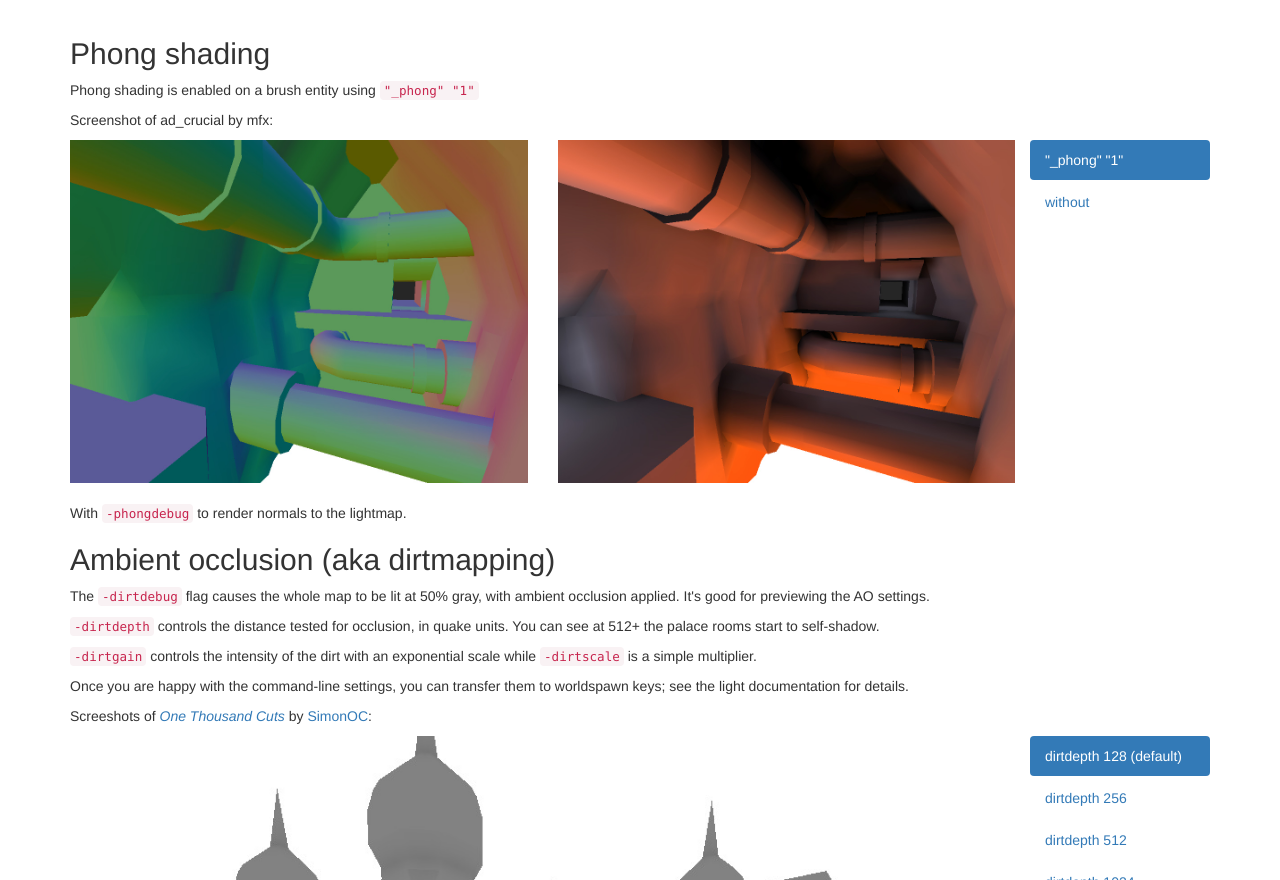
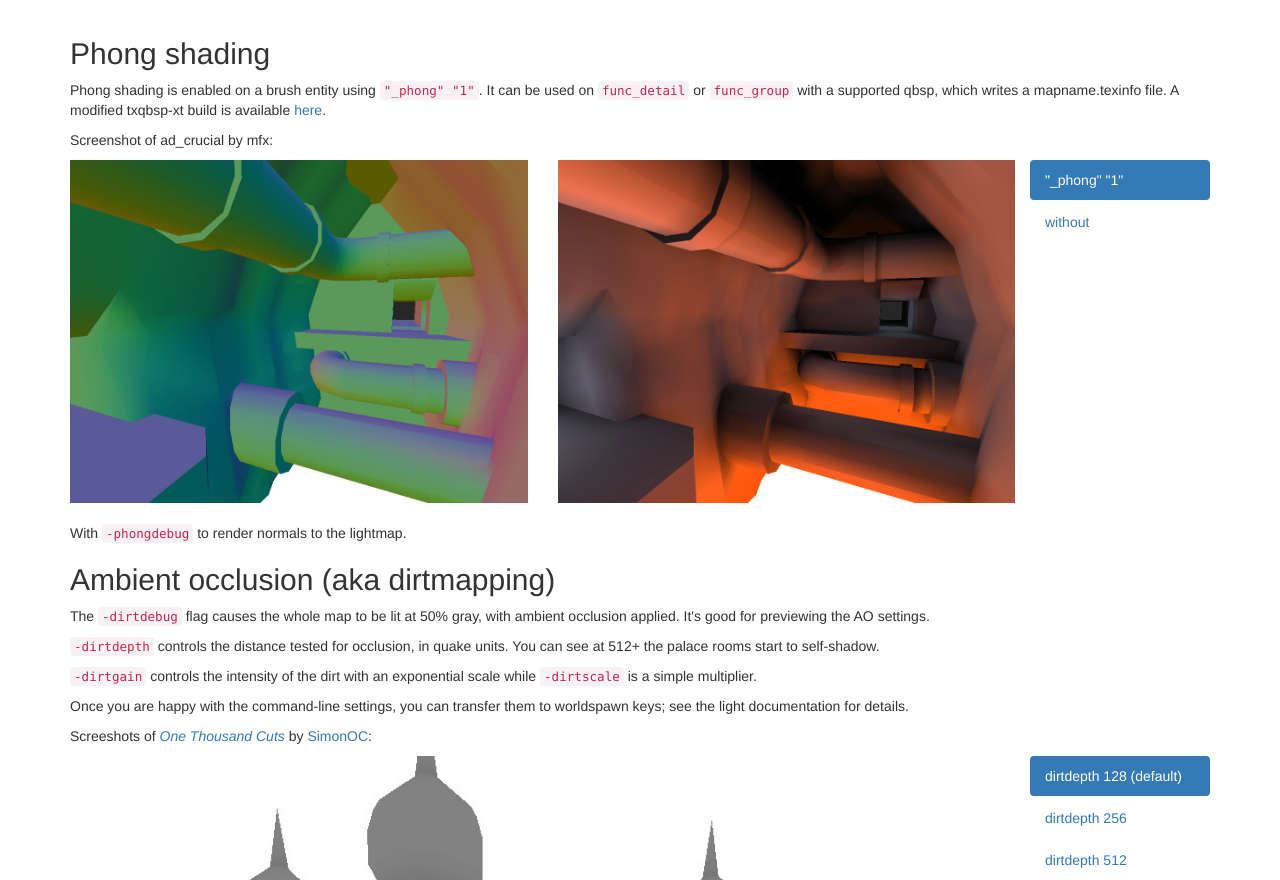
Before and after one commit to ericwa/ericw-tools, a plain HTML site: page index.html in a window 1280 px wide. Shown: the part 1397-2277 px from the top of the page. Drawn offline with nearby package versions, Linux system fonts and the light colour scheme.

Commit message:
web: update phong shading description

```diff
--- a/index.html
+++ b/index.html
@@ -125,7 +125,10 @@
 
       <h2>Phong shading</h2>
 
-      <p>Phong shading is enabled on a brush entity using <code>"_phong" "1"</code></p>
+      <p>Phong shading is enabled on a brush entity using <code>"_phong" "1"</code>.
+      It can be used on <code>func_detail</code> or <code>func_group</code> with a supported qbsp, which writes a mapname.texinfo file.
+      A modified txqbsp-xt build is available <a href="http://celephais.net/board/view_thread.php?id=60909&start=27">here</a>.
+      </p>
       <p>Screenshot of ad_crucial by mfx:</p>
 
       <div class="row">
```
